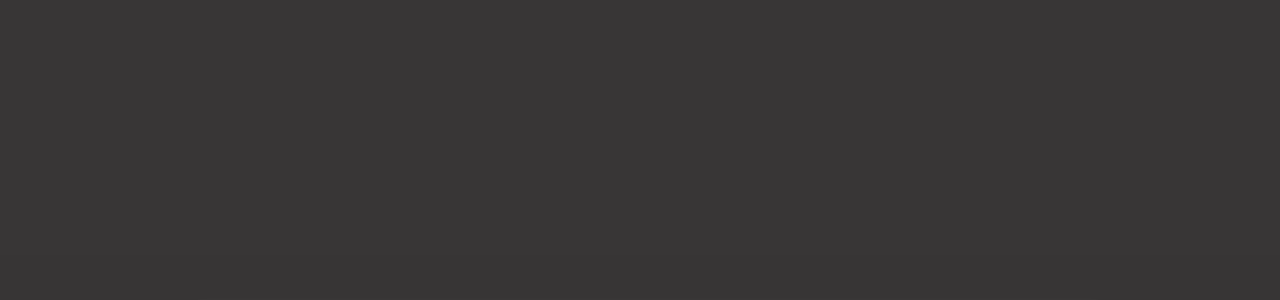
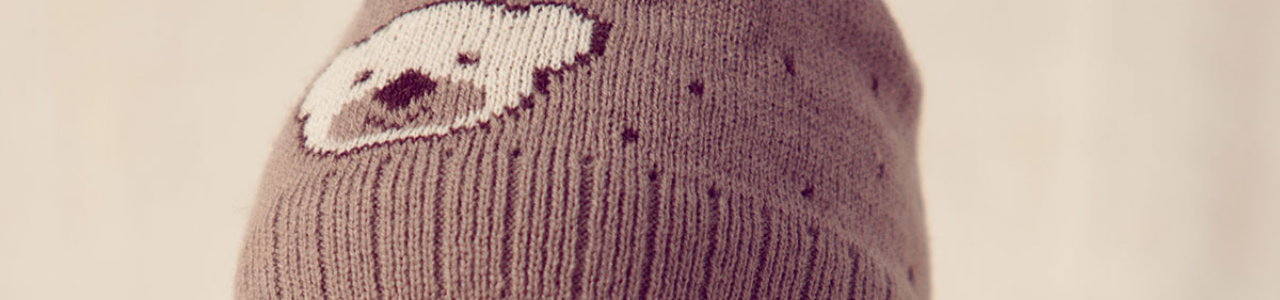
Before and after one commit to tanimtonni12/Assignment-2, a plain HTML site: page about/index.html in a window 1280 px wide. Shown: the top 300 px of the page. Drawn offline with Linux system fonts and the light colour scheme.

Commit message:
Assignment 2

```diff
--- a/montu/assets/css/style.css
+++ b/about/assets/css/style.css
@@ -2,8 +2,11 @@
     margin: 0px;
 }
 .black{
-    background-color: rgb(34, 32, 32, .9);
-    height: 300px;
+    background-image: url(../img/tt.jpg);
+    background-position: center center;
+    background-size: cover;
+
+    height: 950px;
 }
 .white{
     background-image: url(../img/montu.jpg);
--- a/montu/index.html
+++ b/about/index.html
@@ -5,7 +5,7 @@
     <meta charset="UTF-8">
     <meta http-equiv="X-UA-Compatible" content="IE=edge">
     <meta name="viewport" content="width=device-width, initial-scale=1.0">
-    <title>Document</title>
+    <title>Newborn baby</title>
     <link rel="stylesheet" href="assets/css/style.css">
 </head>
 
```
Also changed, not shown: flags/index.html (+1 -1 lines), about/assets/img/montu.jpg (renamed from montu/assets/img/montu.jpg), about/assets/img/t.jpg (added), about/assets/img/tt.jpg (added), blogs/assets/css/style.css (renamed from website/assets/css/style.css), blogs/assets/img/ex.jpg (renamed from website/assets/img/ex.jpg), blogs/assets/img/ipl.jfif (renamed from website/assets/img/ipl.jfif), blogs/assets/img/vaccine.jpg (renamed from website/assets/img/vaccine.jpg), blogs/assets/img/world.jpg (renamed from website/assets/img/world.jpg), blogs/index.html (renamed from website/index.html).
